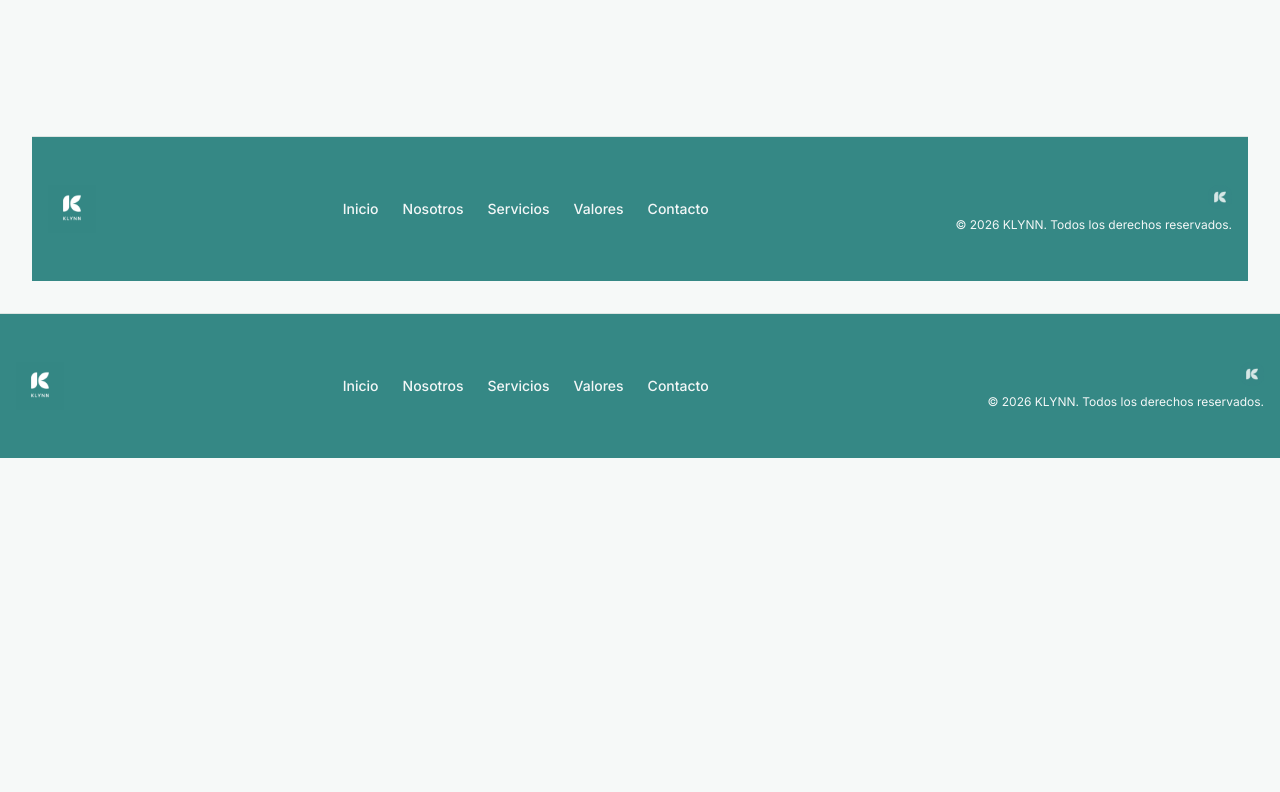
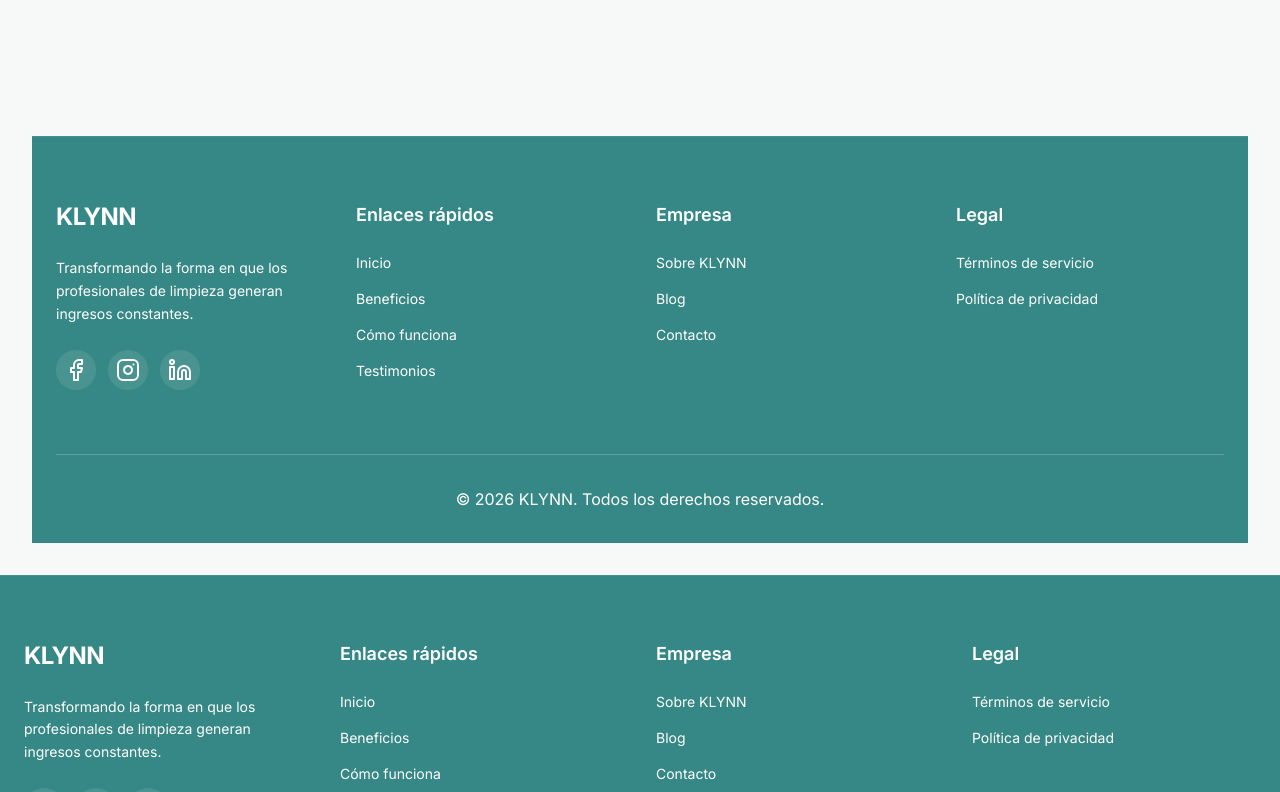
Before and after one commit to hostklynn-ux/klynn-landing, a Next.js app: page / in a window 1280 px wide. Shown: the part 5260-6052 px from the top of the page. Before the commit the page ends 5718 px from the top, so only its background shows below. Built offline with nearby package versions, Linux system fonts and the light colour scheme.

Commit message:
styles: improve footer appearence

```diff
--- a/src/components/landing/Footer.tsx
+++ b/src/components/landing/Footer.tsx
@@ -1,60 +1,81 @@
 import Image from "next/image";
-
-const footerLinks = [
-  { label: "Inicio", href: "#hero" },
-  { label: "Nosotros", href: "#about" },
-  { label: "Servicios", href: "#services" },
-  { label: "Valores", href: "#values" },
-  { label: "Contacto", href: "#contact" },
-];
+import Link from "next/link";
+import {
+  Facebook,
+  Instagram,
+  Linkedin,
+} from "lucide-react";
 
 const Footer = () => {
   return (
-    <footer className="py-12 border-t border-border bg-secondary">
-      <div className="container px-4">
-        <div className="flex flex-col md:flex-row items-center justify-between gap-10">
+    <footer className="bg-secondary text-white pt-16 pb-8 border-t border-border/10">
+      <div className="container mx-auto px-6 max-w-7xl">
 
-          {/* Logo Section */}
-          <div className="flex flex-col items-center md:items-start gap-4">
-            <Image
-              priority
-              width={60}
-              height={80}
-              src="/assets/logos/logo-vertical-white.png"
-              alt="KLYNN vertical Logo"
-              className="h-12 w-auto object-contain"
-            />
+        <div className="grid grid-cols-1 md:grid-cols-2 lg:grid-cols-4 gap-10 lg:gap-8 mb-16">
+
+          <div className="flex flex-col gap-6">
+            <div className="text-2xl font-bold tracking-tight">
+              KLYNN
+            </div>
+            <p className="text-sm text-secondary-foreground leading-relaxed max-w-xs">
+              Transformando la forma en que los profesionales de limpieza generan ingresos constantes.
+            </p>
+            <div className="flex gap-3">
+              <a href="#" className="bg-white/10 p-2 rounded-full hover:bg-white/20 transition-colors">
+                <Facebook className="h-6 w-6" />
+              </a>
+              <a href="#" className="bg-white/10 p-2 rounded-full hover:bg-white/20 transition-colors">
+                <Instagram className="h-6 w-6" />
+              </a>
+              <a href="#" className="bg-white/10 p-2 rounded-full hover:bg-white/20 transition-colors">
+                <Linkedin className="h-6 w-6" />
+              </a>
+            </div>
           </div>
 
-          {/* Navigation Links */}
-          <nav className="flex flex-wrap justify-center gap-6">
-            {footerLinks.map((link) => (
-              <a
-                key={link.href}
-                href={link.href}
-                className="text-sm font-medium text-muted hover:text-primary transition-colors"
-              >
-                {link.label}
-              </a>
-            ))}
-          </nav>
-
-          {/* Minimalist Icon / Copyright */}
-          <div className="flex flex-col items-center md:items-end gap-2">
-            <Image
-              priority
-              width={60}
-              height={80}
-              src="/assets/logos/logo-social-square.png"
-              alt="Social logo Icon"
-              className="h-6 w-6 rounded-md object-contain opacity-80"
-            />
-            <p className="text-xs text-muted">
-              © {new Date().getFullYear()} KLYNN. Todos los derechos reservados.
-            </p>
+          <div>
+            <h3 className="font-semibold text-lg mb-6">Enlaces rápidos</h3>
+            <ul className="space-y-4 text-sm text-secondary-foreground">
+              <li><Link href="#inicio" className="hover:text-primary transition-colors">Inicio</Link></li>
+              <li><Link href="#beneficios" className="hover:text-primary transition-colors">Beneficios</Link></li>
+              <li><Link href="#como-funciona" className="hover:text-primary transition-colors">Cómo funciona</Link></li>
+              <li><Link href="#testimonios" className="hover:text-primary transition-colors">Testimonios</Link></li>
+            </ul>
           </div>
 
+
+          <div>
+            <h3 className="font-semibold text-lg mb-6">Empresa</h3>
+            <ul className="space-y-4 text-sm text-secondary-foreground">
+              <li className="flex items-center gap-3">
+                <a href="#" className="hover:text-primary transition-colors">Sobre KLYNN</a>
+              </li>
+              <li className="flex items-center gap-3">
+                <a href="#" className="hover:text-primary transition-colors">Blog</a>
+              </li>
+              <li className="flex items-center gap-3">
+                <a href="https://www.klynn.com" className="hover:text-primary transition-colors">Contacto</a>
+              </li>
+            </ul>
+          </div>
+
+          <div>
+            <h3 className="font-semibold text-lg mb-6">Legal</h3>
+            <ul className="space-y-4 text-sm text-secondary-foreground">
+              <li className="flex items-center gap-2">
+                <li><Link href="#" className="hover:text-primary transition-colors">Términos de servicio</Link></li>
+              </li>
+              <li className="flex items-center gap-2">
+                <Link href="#" className="hover:text-primary transition-colors">Política de privacidad</Link>
+              </li>
+            </ul>
+          </div>
         </div>
+
+        <div className="flex flex-col md:flex-row justify-center items-center gap-4 pt-8 border-t border-white/20 text-secondary-foreground">
+          <p>© {new Date().getFullYear()} KLYNN. Todos los derechos reservados.</p>
+        </div>
+
       </div>
     </footer>
   );
```
